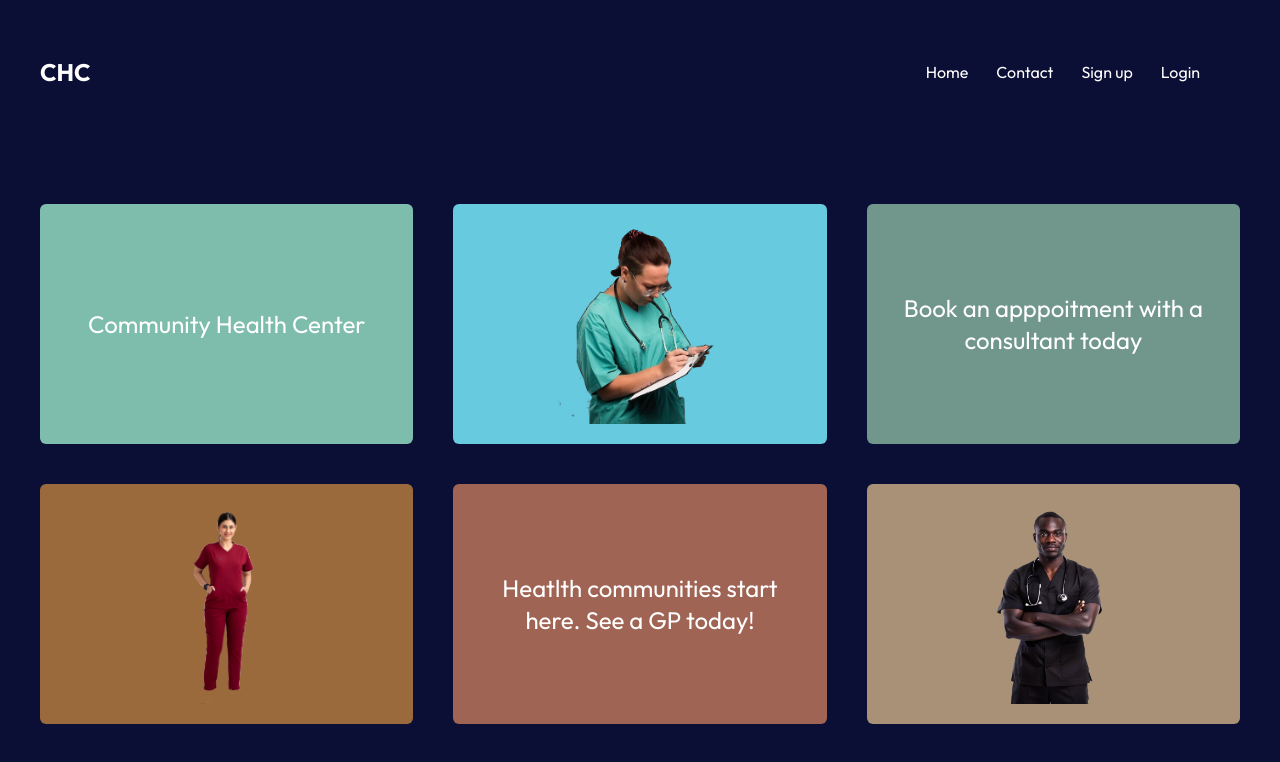
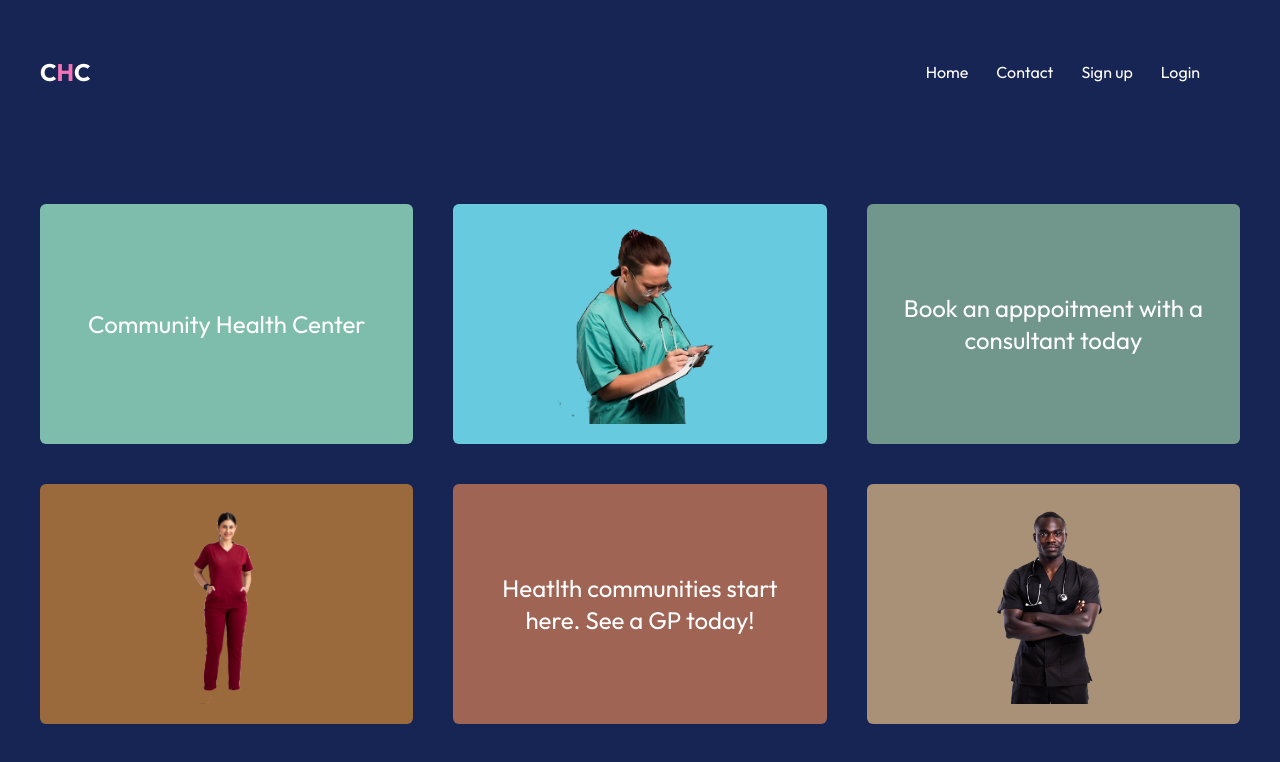
Before and after one commit to stradox4u/cyc-comm-clinic, a React (Vite) app in the folder client-app/: page / in a window 1280 px wide. Shown: the top 762 px of the page. Built offline with nearby package versions, Linux system fonts and the light colour scheme.

Commit message:
implement landing page

```diff
--- a/client-app/src/pages/Home.tsx
+++ b/client-app/src/pages/Home.tsx
@@ -1,10 +1,8 @@
 import Card from "../components/Card";
-
 import { useState } from "react";
-
 import clsx from "clsx";
-
 import { Menu } from "lucide-react";
+import { Link } from "react-router-dom";
 
 const Home = () => {
   const [showNav, setShowNav] = useState(false);
@@ -14,28 +12,38 @@ const Home = () => {
   };
 
   return (
-    <div className="bg-[#0B0E35] text-white min-h-screen">
+    <div className="bg-blue-950 text-white min-h-screen">
       <div className="container mx-auto px-10 py-5">
         {/* header */}
         <header>
           <nav className="flex items-center justify-between">
             <div>
-              <span className="text-2xl font-bold">CHC</span>
+              <span className="text-2xl font-bold">
+                C<span className="text-pink-400">H</span>C
+              </span>
             </div>
             <span onClick={handleShowNav} className="md:hidden">
               <Menu size={32} />
             </span>
             <div
               className={clsx(
-                "absolute bg-[#0B0E35] p-10 right-5 rounded-md duration-300 md:static",
+                "absolute bg-blue-950 p-10 right-5 rounded-md duration-300 md:static",
                 showNav ? "top-20" : "top-[-100%]"
               )}
             >
               <ul className="grid gap-5 md:flex md:gap-7">
-                <li>Home</li>
-                <li>Contact</li>
-                <li>Sign up</li>
-                <li>Login</li>
+                <li>
+                  <Link to={"/"}> Home</Link>
+                </li>
+                <li>
+                  <Link to={"/"}>Contact</Link>
+                </li>
+                <li>
+                  <Link to={"/signup"}>Sign up</Link>
+                </li>
+                <li>
+                  <Link to={"/signin"}>Login</Link>
+                </li>
               </ul>
             </div>
           </nav>
```
